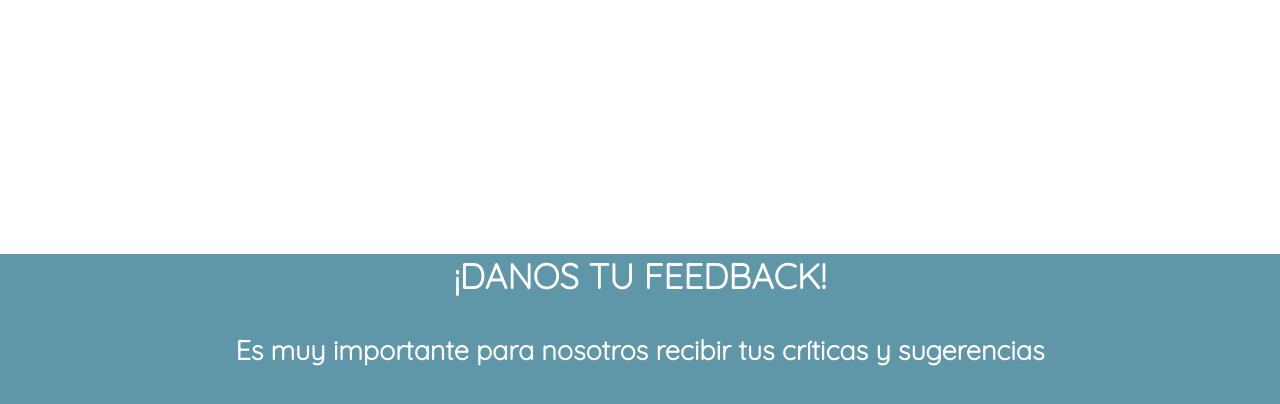
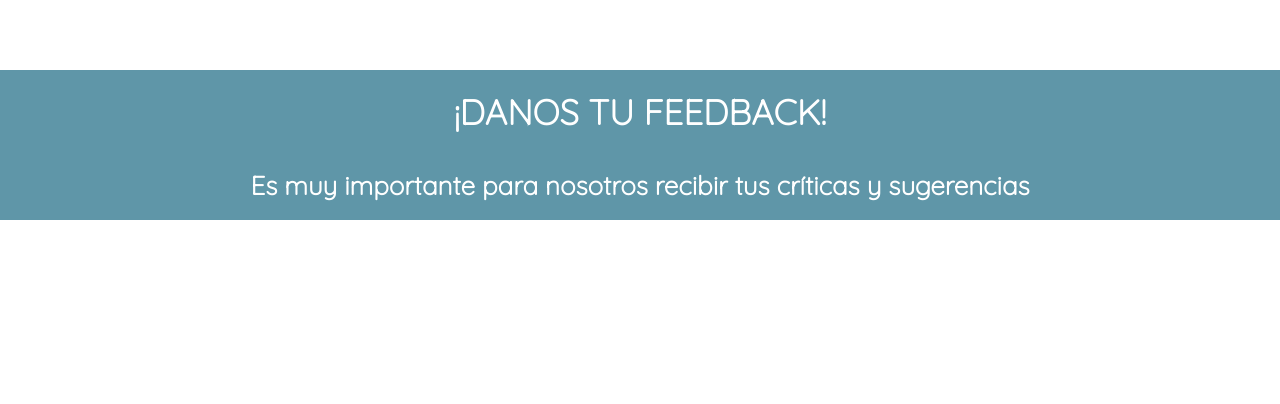
Before and after one commit to OscarLopez25032004/First-Code-Oscar-Lopez, a plain HTML site: page index.html in a window 1280 px wide. Shown: the part 1983-2387 px from the top of the page. After the commit the page ends 2203 px from the top, so only its background shows below. Drawn offline with Linux system fonts and the light colour scheme.

Commit message:
estiles2

```diff
--- a/estilos.css
+++ b/estilos.css
@@ -24,9 +24,13 @@ body {
     background-color: rgb(95, 150, 168);
     color: white;
 }
-.textorow3 {
-    margin-top: 30%;
+.textorow3-1 {
+    padding: 20px;
     font-size: 35px;
+}
+.textorow3-2 {
+    margin-top: -20px;
+    font-size: 26px;
 }
 /* indica el estilo del selector de bloque definidor de un contenedor genérico */
 div {
--- a/index.html
+++ b/index.html
@@ -51,11 +51,11 @@
     </div>
     <!-- indica la quinta fila del flex -->
     <div class="row3">
-        <div class="textorow3">
-            <p>¡DANOS TU FEEDBACK!</p>
+        <div>
+            <p class="textorow3-1">¡DANOS TU FEEDBACK!</p>
         </div>
         <div>
-            <p>Es muy importante para nosotros recibir tus críticas y sugerencias</p>
+            <p class="textorow3-2">Es muy importante para nosotros recibir tus críticas y sugerencias</p>
         </div>
     </div>
 </body>
```
